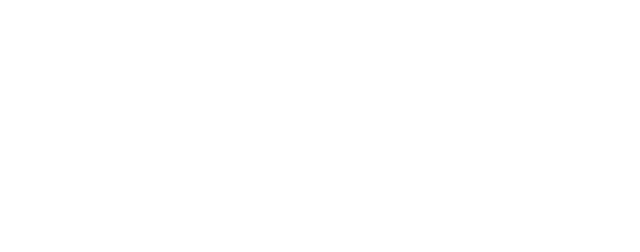
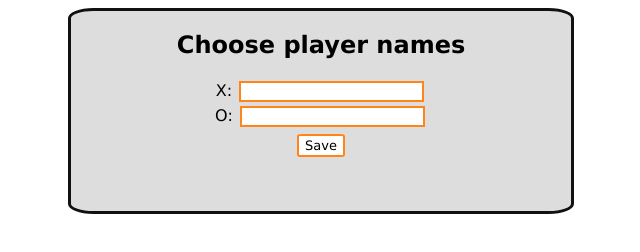
Before and after one commit to ouanling/tictactoe, a plain HTML site: page index.html in a window 1280 px wide. Shown: the whole page, without its empty margins (319-959 px from the left). Drawn offline with Linux system fonts and the light colour scheme.

Commit message:
finished player name over page box

```diff
--- a/index.html
+++ b/index.html
@@ -18,6 +18,21 @@
         <div data-pos="7" class="theboard"></div>
         <div data-pos="8" class="theboard"></div>
     </div>
+    <div class="playerscontainer">
+      <h2>Choose player names</h2>
+      <div class="p1info">
+        <label for="name">X:</label>
+        <input type="text" class="name">
+
+
+      <div class="p1info"></div> </div>
+      <div class="p2info">
+        <label for="name">O:</label>
+      <input type="text" class="name">
+
+    </div>
+    <div class="btnsave">Save</div>
+  </div>
   <script src="script.js"></script>
 </body>
 </html>
--- a/style.css
+++ b/style.css
@@ -1,4 +1,5 @@
 body{
+    font-family: Verdana, Geneva, sans-serif;
     display: grid;
     grid-template-columns: 1fr 2fr 1fr;
     grid-template-areas: "gauche millieu droite";
@@ -9,5 +10,39 @@ body{
     grid-template-rows: 50px 50px 50px;
     grid-area: millieu;
     justify-content: center;
+    grid-gap: 1px;
 
 }
+.playerscontainer {
+    display: flex;
+    flex-direction: column;
+    position: absolute;
+    z-index: 10;
+    left: 50%;
+    transform: translate(-50%);
+    border: 3px solid #111111;
+    border-radius: 5%;
+    width: 500px;
+    height: 200px;
+    background: #DDDDDD;
+    text-align: center;
+}
+.playerscontainer input[type=text] {
+    border: 2px solid #FF851B;
+     margin: 2px;
+
+ }
+.theboard {
+    border: 2px solid black;
+}
+.btnsave {
+    border: 2px solid #FF851B;
+    background: #FFFFFF;
+    border-radius: 10%;
+    width: 40px;
+    font-size: 13px;
+    padding: 2px;
+    text-align: center;
+    align-self: center;
+    margin: 5px;
+}
```
